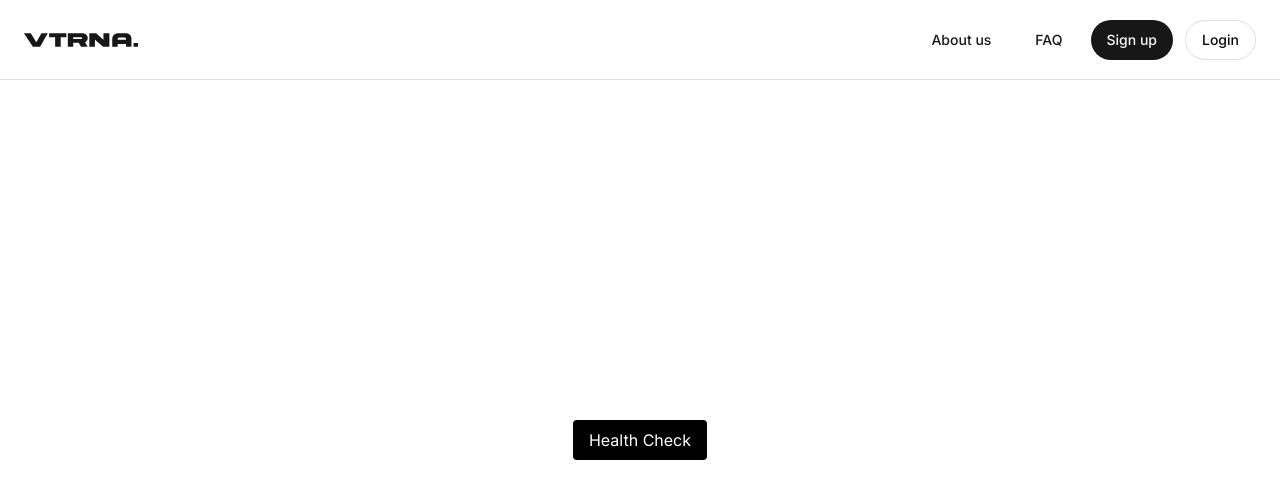
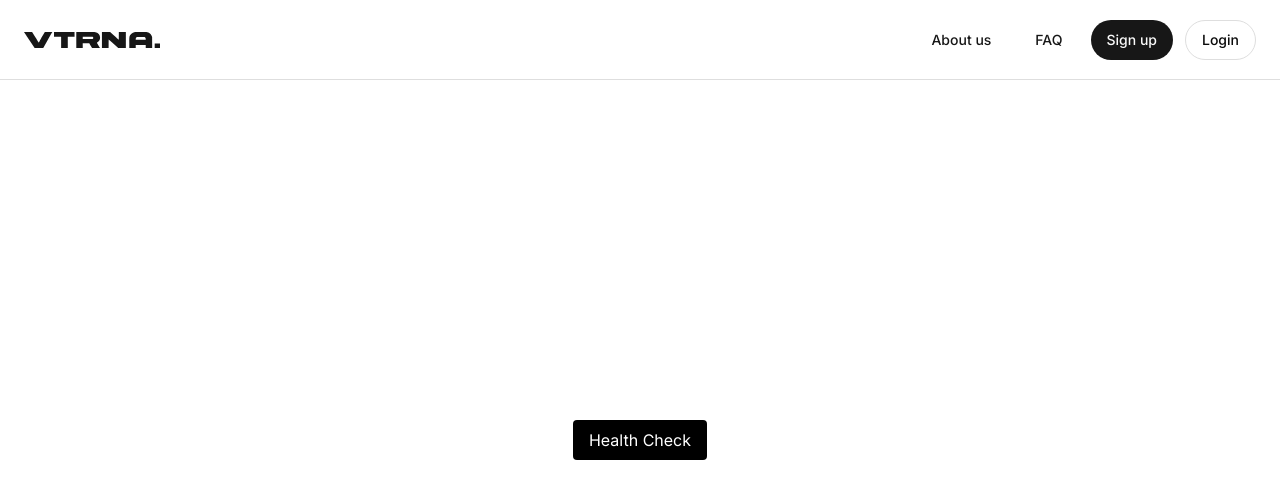
Before and after one commit to IIC3143-Proyecto/Frontend, a Next.js app: page / in a window 1280 px wide. Shown: the top 498 px of the page. Built offline with nearby package versions, Linux system fonts and the light colour scheme; no server answers.

Commit message:
fix: logo is now an .svg file instead of a react component

```diff
--- a/src/components/layout/public-navbar.tsx
+++ b/src/components/layout/public-navbar.tsx
@@ -10,7 +10,6 @@ import {
   SheetTitle,
   SheetTrigger,
 } from "@/components/ui/sheet";
-import { VtrnaLogo } from "@/components/vtrna-logo";
 import { VisuallyHidden } from "@radix-ui/react-visually-hidden";
 import { IconMenu2 } from "@tabler/icons-react";
 
@@ -64,7 +63,7 @@ export function PublicNavbar() {
   return (
     <header className="flex h-20 px-6 border-b justify-between items-center sticky top-0 z-10 bg-background">
       <Link href="/">
-        <VtrnaLogo className="text-primary"/>
+        <img src="/assets/vtrna-logo.svg" alt="vtrna logo" draggable={false} className="h-4 w-auto select-none pointer-events-none"/>
       </Link>
 
       <div className="hidden md:block">
--- a/src/components/vtrna-logo.tsx
+++ /dev/null
@@ -1,7 +0,0 @@
-export function VtrnaLogo({className} : {className? : string}) {
-  return (
-    <svg className={className} aria-hidden="true" focusable="false" viewBox="0 0 1183 139" width="114" height="20" fill="currentColor" display="inline-block" overflow="visible">
-      <path d="M2.71 4.21c1.5 2.3 22.3 33.6 46.2 69.5l43.5 65.2h75l36.8-64.3c20.1-35.3 38-66.6 39.7-69.5l3-5.2h-65.5l-19.7 33.7c-10.8 18.6-22.6 39.2-26.3 45.8s-6.9 12.1-7 12.3c-.2.2-1.7-2.1-3.5-5s-14.7-23.6-28.8-46.1L70.41-.09H-.09zm258.2 16.7v21h62v97h58v-97h59l-.2-21-.3-21h-178.5zm194 48.5v69.5l28.1-.2 28.1-.3-.2-20.3-.1-20.2h56.9l12.2 20.5 12.2 20.5h34.4c18.9 0 34.4-.3 34.4-.6s-4.3-7.2-9.5-15.4c-12.9-20.2-17.5-27.9-17.5-28.9 0-.4 2.7-2.5 5.9-4.5 11.5-7 19.1-18.8 21.3-32.9 3.9-25.5-10.4-46.5-37.1-54.5-5-1.5-14.2-1.7-87.3-2l-81.8-.3zm145.1-24.6c3.8 3.8 4 9.1.4 12.6l-2.4 2.5h-87.1v-18h86.2zm77.9 24.6v69.5h58l.2-37 .3-36.9 13 11.5c7.2 6.4 25.9 23 41.7 37l28.7 25.4h66.1v-139h-61l-.2 34-.3 33.9-16-14.5c-8.8-8-25.7-23.3-37.7-34l-21.6-19.4h-71.2zm281.6-67.9c-16.1 3.9-30.8 14.9-37.1 27.8-6.1 12.3-6.5 15.9-6.5 65.3v44.3h56v-27h87v27h56.1l-.3-47.8-.3-47.7-2.6-6.6c-6-15.6-14.5-24.7-29.3-31.5-10.8-4.9-16.8-5.4-68.9-5.3-38.2 0-49.4.4-54.1 1.5m92.4 44.2c4.9 2.4 7 7.1 7 15.4v6.8h-87v-6.3c.1-8.1 2.6-13.7 7.1-16 3-1.4 7.6-1.7 36.4-1.7 29.4 0 33.4.2 36.5 1.8m85 74.2v19h46v-38h-46z"/>
-    </svg>
-  )
-}
```
Also changed, not shown: public/assets/vtrna-logo.svg (added).
